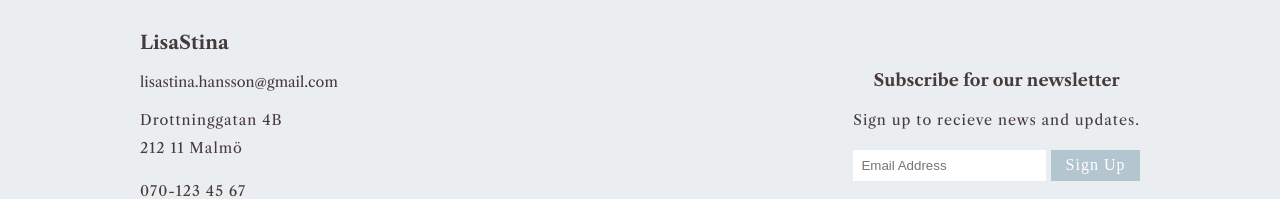
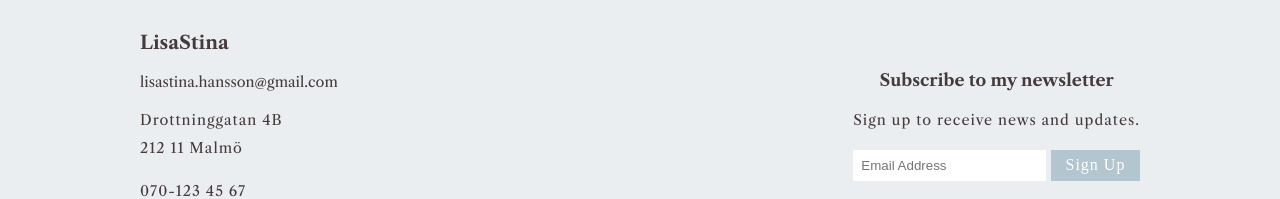
Before and after one commit to lisastina/webshop, a React (Create React App) app in the folder webshop/: page / in a window 1280 px wide. Shown: the part 2619-2818 px from the top of the page. Built offline with nearby package versions, Linux system fonts and the light colour scheme; a web font is replaced by a local one.

Commit message:
Fix typo in footer

```diff
--- a/webshop/src/components/Footer.js
+++ b/webshop/src/components/Footer.js
@@ -11,14 +11,14 @@ const Footer = () => {
               lisastina.hansson@gmail.com
             </a>
             <p>
-              Drottninggatan 4B <br /> 212 11 Malmö{" "}
+              Drottninggatan 4B <br /> 212 11 Malmö
             </p>
             <p>070-123 45 67</p>
           </address>
         </div>
         <div className={style.form}>
-          <h3>Subscribe for our newsletter</h3>
-          <p>Sign up to recieve news and updates.</p>
+          <h3>Subscribe to my newsletter</h3>
+          <p>Sign up to receive news and updates.</p>
           <form>
             <input type="text" placeholder="Email Address" />
             <button type="submit" className="btn-sm">
```
